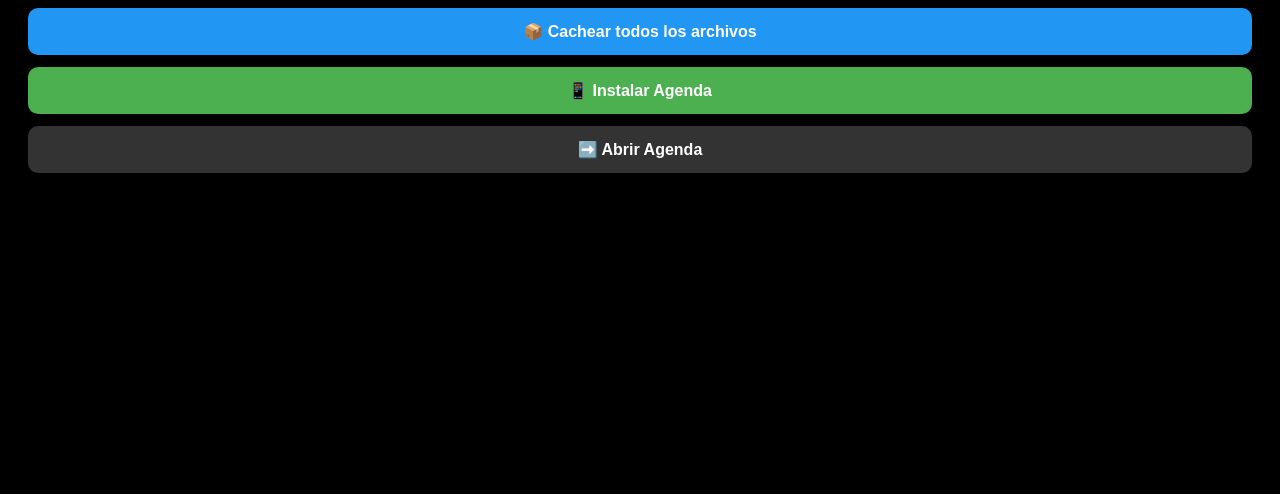
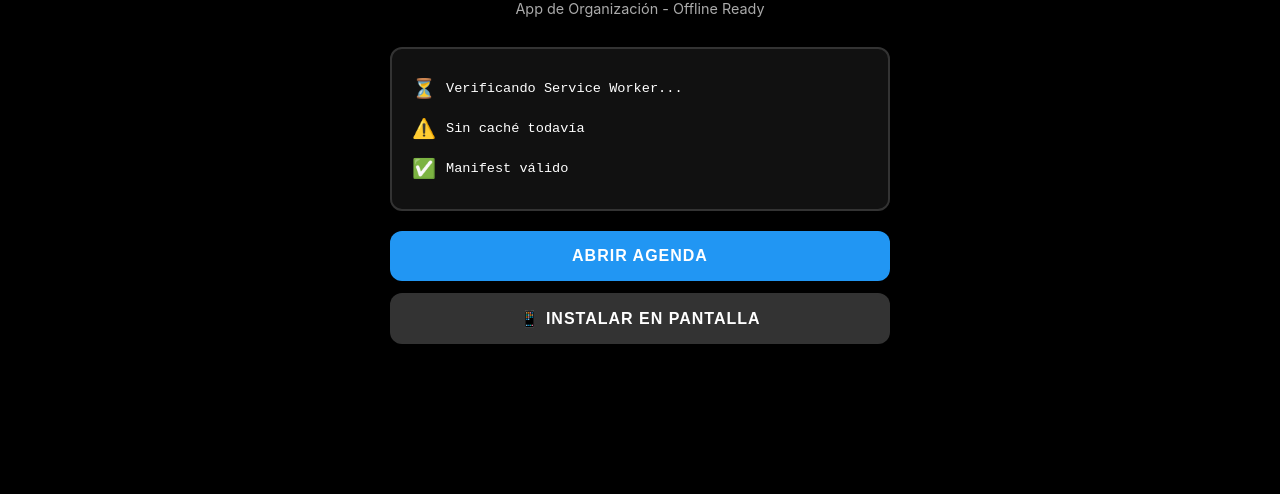
Before and after one commit to jorgevs12/app, a plain HTML site: page instalador.html in a window 1280 px wide. Shown: the part 306-800 px from the top of the page. Drawn offline with Linux system fonts and the light colour scheme.

Commit message:
Add files via upload

```diff
--- a/instalador.html
+++ b/instalador.html
@@ -2,201 +2,155 @@
 <html lang="es">
 <head>
     <meta charset="UTF-8">
-<meta name="viewport" content="width=device-width, initial-scale=1.0">
+    <meta name="viewport" content="width=device-width, initial-scale=1.0, maximum-scale=1.0, user-scalable=no, viewport-fit=cover">
     <meta name="theme-color" content="#000000">
+    <meta name="apple-mobile-web-app-capable" content="yes">
+    <meta name="apple-mobile-web-app-status-bar-style" content="black-translucent">
+    <meta name="apple-mobile-web-app-title" content="Agenda">
     <link rel="manifest" href="./manifest.json">
-<title>Agenda – Instalador Offline</title>
+    <title>Agenda - Instalador</title>
 
     <style>
+        * { box-sizing: border-box; margin: 0; padding: 0; }
         body {
+            font-family: -apple-system, BlinkMacSystemFont, 'Segoe UI', Roboto, sans-serif;
             background: #000;
             color: #fff;
-        font-family: system-ui, sans-serif;
+            min-height: 100vh;
+            display: flex;
+            flex-direction: column;
+            align-items: center;
+            justify-content: center;
             padding: 20px;
-        text-align: center;
         }
-    .box {
+        .container { max-width: 500px; text-align: center; }
+        .logo { font-size: 80px; margin-bottom: 20px; animation: pulse 2s infinite; }
+        @keyframes pulse { 0%,100%{transform:scale(1);} 50%{transform:scale(1.1);} }
+        h1 { font-size: 2rem; margin-bottom: 10px; letter-spacing: 2px; }
+        .subtitle { font-size: 0.9rem; color: #aaa; margin-bottom: 30px; }
+
+        .status {
             background: #111;
-        border: 1px solid #333;
+            border: 2px solid #333;
             border-radius: 12px;
             padding: 20px;
-        margin: 20px auto;
-        max-width: 500px;
+            margin-bottom: 20px;
             text-align: left;
             font-family: monospace;
+            font-size: 0.85rem;
         }
-    .status-item {
-        display: flex;
-        align-items: center;
-        gap: 10px;
-        padding: 6px 0;
+        .status-item { padding: 8px 0; display: flex; align-items: center; gap: 10px; }
+        .status-icon { font-size: 1.2rem; min-width: 24px; }
+
+        .btn {
+            background: #2196F3;
+            color: white;
+            border: none;
+            padding: 16px 32px;
+            border-radius: 12px;
+            font-size: 1rem;
+            font-weight: 700;
+            cursor: pointer;
+            text-transform: uppercase;
+            letter-spacing: 1px;
+            margin-bottom: 12px;
+            width: 100%;
+            transition: all 0.3s;
         }
-    .btn {
-        width: 100%;
-        padding: 14px;
-        margin-top: 12px;
-        border-radius: 10px;
-        border: none;
-        font-size: 1rem;
-        font-weight: bold;
-        cursor: pointer;
-        background: #2196F3;
-        color: #fff;
-    }
-    .btn-secondary {
-        background: #333;
-    }
-    .btn-install {
-        background: #4CAF50;
-    }
+        .btn:hover { background: #1976D2; transform: translateY(-2px); }
+        .btn-secondary { background: #333; }
+        .btn-secondary:hover { background: #444; }
     </style>
 </head>
 
 <body>
+    <div class="container">
+        <div class="logo">📅</div>
+        <h1>Agenda</h1>
+        <p class="subtitle">App de Organización - Offline Ready</p>
 
-<h1>📅 Agenda – Instalador Offline</h1>
-<p>Comprueba, instala y cachea todos los archivos de la app.</p>
-
-<div class="box">
+        <div class="status">
             <div class="status-item">
-        <span id="sw-icon">⏳</span>
-        <span id="sw-text">Service Worker: comprobando…</span>
+                <span class="status-icon" id="sw-icon">⏳</span>
+                <span id="sw-text">Verificando Service Worker...</span>
             </div>
-
             <div class="status-item">
-        <span id="cache-icon">⏳</span>
-        <span id="cache-text">Caché: comprobando…</span>
+                <span class="status-icon" id="cache-icon">⏳</span>
+                <span id="cache-text">Verificando caché...</span>
             </div>
-
             <div class="status-item">
-        <span id="files-icon">⏳</span>
-        <span id="files-text">Archivos: verificando…</span>
+                <span class="status-icon" id="manifest-icon">⏳</span>
+                <span id="manifest-text">Verificando manifest...</span>
             </div>
         </div>
 
-<button class="btn" onclick="forceCacheAll()">📦 Cachear todos los archivos</button>
-
-<!-- ⭐ NUEVO BOTÓN DE INSTALAR ⭐ -->
-<button class="btn btn-install" id="installBtn" style="">
-    📱 Instalar Agenda
-</button>
-
-<button class="btn btn-secondary" onclick="openApp()">➡️ Abrir Agenda</button>
+        <button class="btn" onclick="redirectToApp()">Abrir Agenda</button>
+        <button class="btn btn-secondary" onclick="installApp()">📱 Instalar en Pantalla</button>
+    </div>
 
 <script>
-/* Archivos reales de tu PWA Agenda */
-const FILES = [
-    "./index.html",
-    "./agenda.html",
-    "./ajustes.html",
-    "./finanzas.html",
-    "./generador.html",
-    "./horario.html",
-    "./notas.html",
-    "./proyectos.html",
-    "./salud.html",
-    "./task.html",
-    "./style.css",
-    "./db.js",
-    "./manifest.json",
-    "./sw.js",
-    "./icons/icon-192.png",
-    "./icons/icon-512.png"
-];
-
-function setStatus(id, icon, text) {
-    document.getElementById(id + "-icon").textContent = icon;
-    document.getElementById(id + "-text").textContent = text;
+/* ============================
+   1. REGISTRO DEL SERVICE WORKER
+   ============================ */
+if ('serviceWorker' in navigator) {
+    navigator.serviceWorker.register('./sw.js')
+        .then(() => updateStatus('sw-icon', 'sw-text', '✅', 'Service Worker listo'))
+        .catch(() => updateStatus('sw-icon', 'sw-text', '❌', 'Error en Service Worker'));
 }
 
-/* 1) Registrar Service Worker */
-if ("serviceWorker" in navigator) {
-    navigator.serviceWorker.register("./sw.js")
-        .then(() => setStatus("sw", "✅", "Service Worker activo"))
-        .catch(() => setStatus("sw", "❌", "Error registrando SW"));
-} else {
-    setStatus("sw", "❌", "Navegador sin soporte SW");
+/* ============================
+   2. VERIFICAR MANIFEST
+   ============================ */
+fetch('./manifest.json')
+    .then(r => r.json())
+    .then(() => updateStatus('manifest-icon', 'manifest-text', '✅', 'Manifest válido'))
+    .catch(() => updateStatus('manifest-icon', 'manifest-text', '❌', 'Error en manifest'));
+
+/* ============================
+   3. VERIFICAR CACHÉ
+   ============================ */
+if ('caches' in window) {
+    caches.keys().then(names => {
+        if (names.length > 0)
+            updateStatus('cache-icon', 'cache-text', '✅', 'Caché disponible');
+        else
+            updateStatus('cache-icon', 'cache-text', '⚠️', 'Sin caché todavía');
+    });
 }
 
-/* 2) Verificar caché existente */
-async function checkCache() {
-    if (!("caches" in window)) {
-        setStatus("cache", "❌", "Caché no soportada");
+/* ============================
+   4. ACTUALIZAR ESTADO
+   ============================ */
+function updateStatus(iconId, textId, icon, text) {
+    document.getElementById(iconId).textContent = icon;
+    document.getElementById(textId).textContent = text;
+}
+
+/* ============================
+   5. INSTALACIÓN PWA
+   ============================ */
+let deferredPrompt = null;
+
+window.addEventListener('beforeinstallprompt', e => {
+    e.preventDefault();
+    deferredPrompt = e;
+    console.log('PWA lista para instalar');
+});
+
+function installApp() {
+    if (!deferredPrompt) {
+        alert('No disponible. Puede que ya esté instalada.');
         return;
     }
-
-    const keys = await caches.keys();
-    if (keys.length === 0) {
-        setStatus("cache", "⚠️", "Caché vacía");
-        return;
+    deferredPrompt.prompt();
+    deferredPrompt = null;
 }
 
-    setStatus("cache", "✅", "Caché detectada");
-}
-checkCache();
-
-/* 3) Verificar si TODOS los archivos están en caché */
-async function verifyFiles() {
-    const keys = await caches.keys();
-    if (keys.length === 0) {
-        setStatus("files", "⚠️", "No hay caché aún");
-        return;
-    }
-
-    const cache = await caches.open(keys[0]);
-    let missing = [];
-
-    for (const file of FILES) {
-        const match = await cache.match(file);
-        if (!match) missing.push(file);
-    }
-
-    if (missing.length === 0) {
-        setStatus("files", "✅", "Todos los archivos están en caché");
-    } else {
-        setStatus("files", "❌", "Faltan archivos: " + missing.join(", "));
-    }
-}
-verifyFiles();
-
-/* 4) Forzar cacheo de TODOS los archivos */
-async function forceCacheAll() {
-    setStatus("files", "⏳", "Cacheando archivos…");
-
-    const cache = await caches.open("agenda-cache-v1");
-
-    for (const file of FILES) {
-        try {
-            const res = await fetch(file, { cache: "reload" });
-            await cache.put(file, res.clone());
-        } catch (e) {
-            console.warn("No se pudo cachear:", file);
-        }
-    }
-
-    setStatus("files", "✅", "Todos los archivos cacheados");
-}
-
-/* ⭐ 5) BOTÓN DE INSTALAR ⭐ */
-let deferredPrompt = null;
-
-window.addEventListener("beforeinstallprompt", e => {
-    e.preventDefault();
-    deferredPrompt = e;
-
-    const btn = document.getElementById("installBtn");
-    btn.style.display = "block";
-
-    btn.onclick = async () => {
-        btn.disabled = true;
-        await deferredPrompt.prompt();
-        deferredPrompt = null;
-    };
-});
-
-/* 6) Abrir la app */
-function openApp() {
-    location.href = "./index.html";
+/* ============================
+   6. ABRIR APP
+   ============================ */
+function redirectToApp() {
+    location.href = './index.html';
 }
 </script>
 
```
Lines whose indentation alone changed are shown as unchanged.
